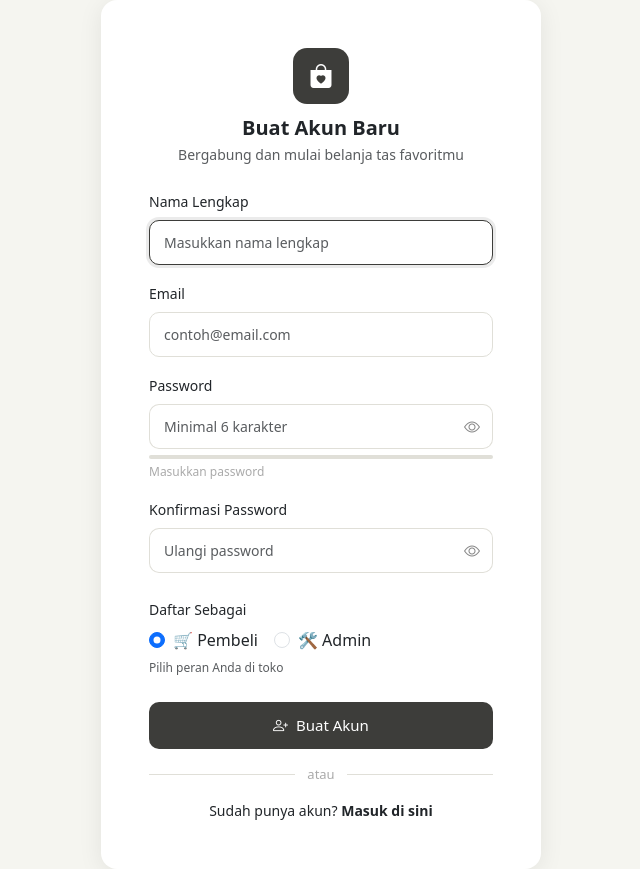
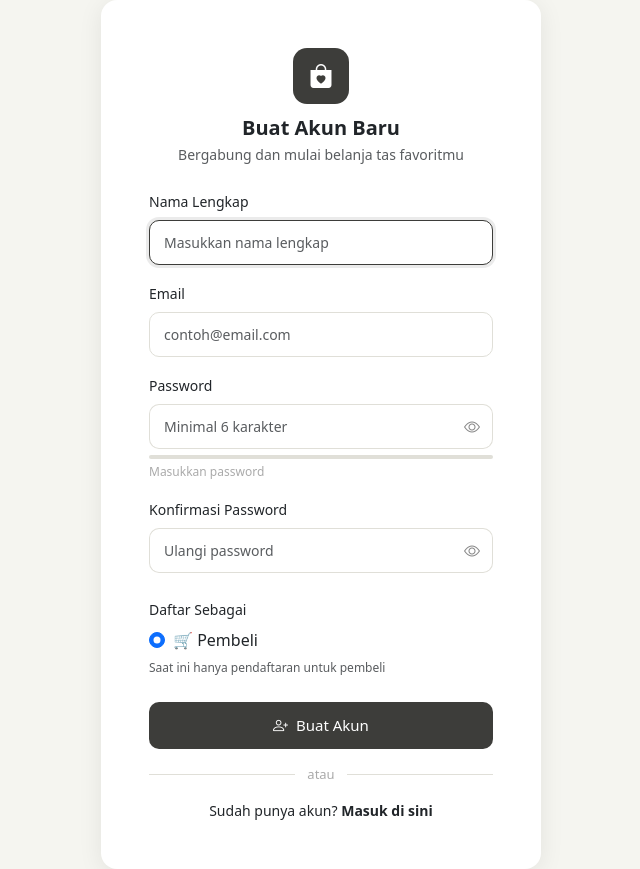
Before and after one commit to zahranabilahjuliska/UAS-Kelompok-5, a PHP site: page /register.php in a window 1280 px wide. Shown: the whole page, without its empty margins (319-959 px from the left). Run offline with PHP 8.4, Linux system fonts and the light colour scheme.

Commit message:
Menghapus pilihan admin di form register

```diff
--- a/auth-system/app/views/auth/register.php
+++ b/auth-system/app/views/auth/register.php
@@ -198,6 +198,7 @@
         </div>
 
         <!-- Pilihan Role -->
+<!-- Pilihan Role (Hanya Pembeli) -->
 <div class="mb-4">
     <label class="form-label small fw-medium text-dark">Daftar Sebagai</label>
     <div class="d-flex gap-3">
@@ -207,14 +208,9 @@
                 🛒 Pembeli
             </label>
         </div>
-        <div class="form-check">
-            <input class="form-check-input" type="radio" name="role" id="roleAdmin" value="admin">
-            <label class="form-check-label" for="roleAdmin">
-                🛠️ Admin
-            </label>
-        </div>
+        <!-- Pilihan Admin DIHAPUS -->
     </div>
-    <small class="text-muted" style="font-size: 12px;">Pilih peran Anda di toko</small>
+    <small class="text-muted" style="font-size: 12px;">Saat ini hanya pendaftaran untuk pembeli</small>
 </div>
 
         <!-- Tombol Register -->
```
